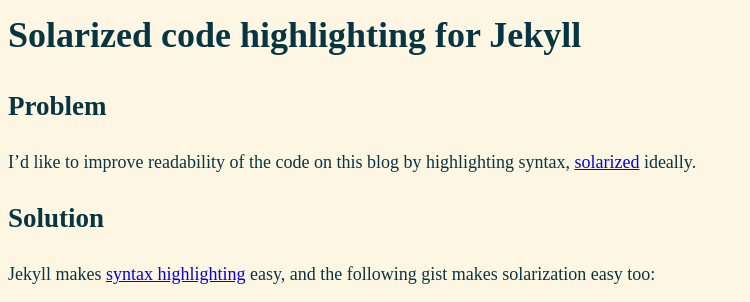
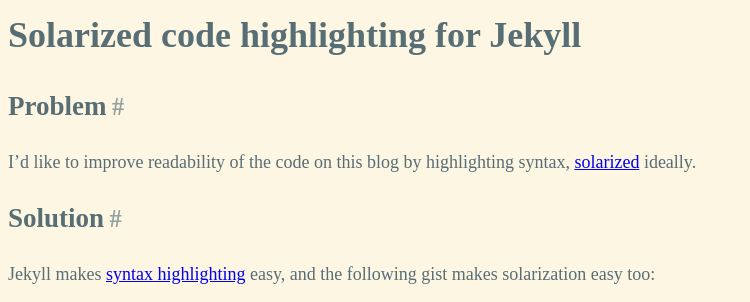
Before and after one commit to erikeldridge/erikeldridge.github.com, a Jekyll site: the page built from _posts/2017-08-17-solarized-code-highlighting-for-jekyll.md, in a window 1280 px wide, cut to the strip 0-302 px from the top of the page. Shown: the whole strip, without its empty margins (0-750 px from the left). Built offline with Jekyll 4.4.1, drawn with Linux system fonts in a browser that asks for light colours; nearby versions of some CDN libraries.

Commit message:
Provide anchor hints

```diff
--- a/_layouts/post.html
+++ b/_layouts/post.html
@@ -14,3 +16,6 @@
 <h2>License</h2>
 
 Except as otherwise noted, the content of this page is licensed under the <a rel="license" href="http://creativecommons.org/licenses/by/4.0/">Creative Commons Attribution 4.0 International License</a>, and code samples are licensed under the <a href="https://opensource.org/licenses/MIT">MIT license</a>.
+
+<script src="https://ajax.googleapis.com/ajax/libs/jquery/3.2.1/jquery.min.js"></script>
+<script type="text/javascript" src="/post.js"></script>
--- a/index.css
+++ b/index.css
@@ -3,7 +3,7 @@
  */
 .solarized {
   background-color: #fdf6e3;
-  color: #073642;
+  color: #586e75;
 }
 .readability {
   font-family: serif;
@@ -11,8 +11,12 @@
   line-height: 1.5;
 }
 .meta {
-  font-style: italic;
+  color: #93a1a1;
   font-size: 90%;
+}
+a.meta {
+  margin-left: .5ex;
+  text-decoration: none;
 }
 
 /*
--- /dev/null
+++ b/post.js
@@ -0,0 +1,6 @@
+(function($){
+$('h2,h3').filter('[id]').each(function(){
+  var id = $(this).attr('id')
+  $(this).append('<a class="meta" href="#'+id+'">#</a>')
+})
+})(jQuery)
```
Also changed, not shown: other parts of _layouts/post.html (+2 -0 lines).
